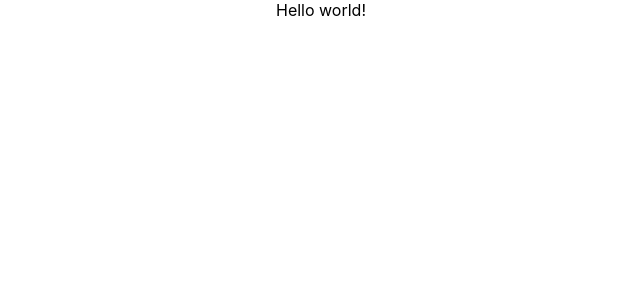
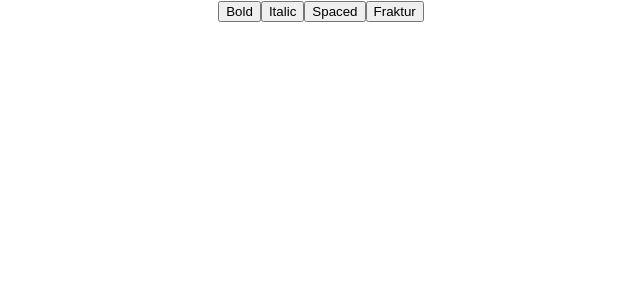
Before and after one commit to Alatius/web-terese, a React (Create React App) app: page / in a window 1280 px wide. Shown: the top 300 px of the page, without its empty margins (319-959 px from the left). Built offline with nearby package versions, Linux system fonts and the light colour scheme.

Commit message:
Editor with styles buttons.

```diff
--- a/package.json
+++ b/package.json
@@ -6,6 +6,7 @@
     "@testing-library/jest-dom": "^5.11.4",
     "@testing-library/react": "^11.1.0",
     "@testing-library/user-event": "^12.1.10",
+    "draft-js": "^0.11.7",
     "react": "^17.0.1",
     "react-dom": "^17.0.1",
     "react-scripts": "4.0.1",
--- a/src/App.js
+++ b/src/App.js
@@ -1,9 +1,71 @@
+import React, { useState, useRef }  from 'react';
 import './App.css';
+import { Editor, EditorState, RichUtils } from 'draft-js';
+import 'draft-js/dist/Draft.css';
+
+const styleMap = {
+  'SPACED': {
+    color: 'red',
+  },
+  'FRAKTUR': {
+    color: 'blue',
+  },
+};
+
+const styleButtons = [
+  {label: 'Bold', style: 'BOLD'},
+  {label: 'Italic', style: 'ITALIC'},
+  {label: 'Spaced', style: 'SPACED'},
+  {label: 'Fraktur', style: 'FRAKTUR'},
+];
+
+function StyleButton({ label, style, onToggle }) {
+  return (
+    <button
+      onMouseDown={event => event.preventDefault()}
+      onClick={() => onToggle(style)}
+    >
+      {label}
+    </button>
+  );
+}
+
+function MyEditor() {
+  const editorRef = useRef();
+  const [editorState, setEditorState] = useState(
+    () => EditorState.createEmpty(),
+  );
+
+  const handleStyleToggle = (style) => {
+    setEditorState(state => RichUtils.toggleInlineStyle(state, style));
+  };
+
+  return (
+    <div>
+      {
+        styleButtons.map(type => (
+          <StyleButton
+            key={type.label}
+            label={type.label}
+            style={type.style}
+            onToggle={handleStyleToggle}
+          />
+        ))
+      }
+      <Editor
+        ref={editorRef}
+        editorState={editorState}
+        onChange={setEditorState}
+        customStyleMap={styleMap}
+      />
+    </div>
+  );
+}
 
 function App() {
   return (
     <div className="App">
-      Hello world!
+      <MyEditor />
     </div>
   );
 }
```
Also changed, not shown: 1 other file (tests, documents, lock files or other folders).
